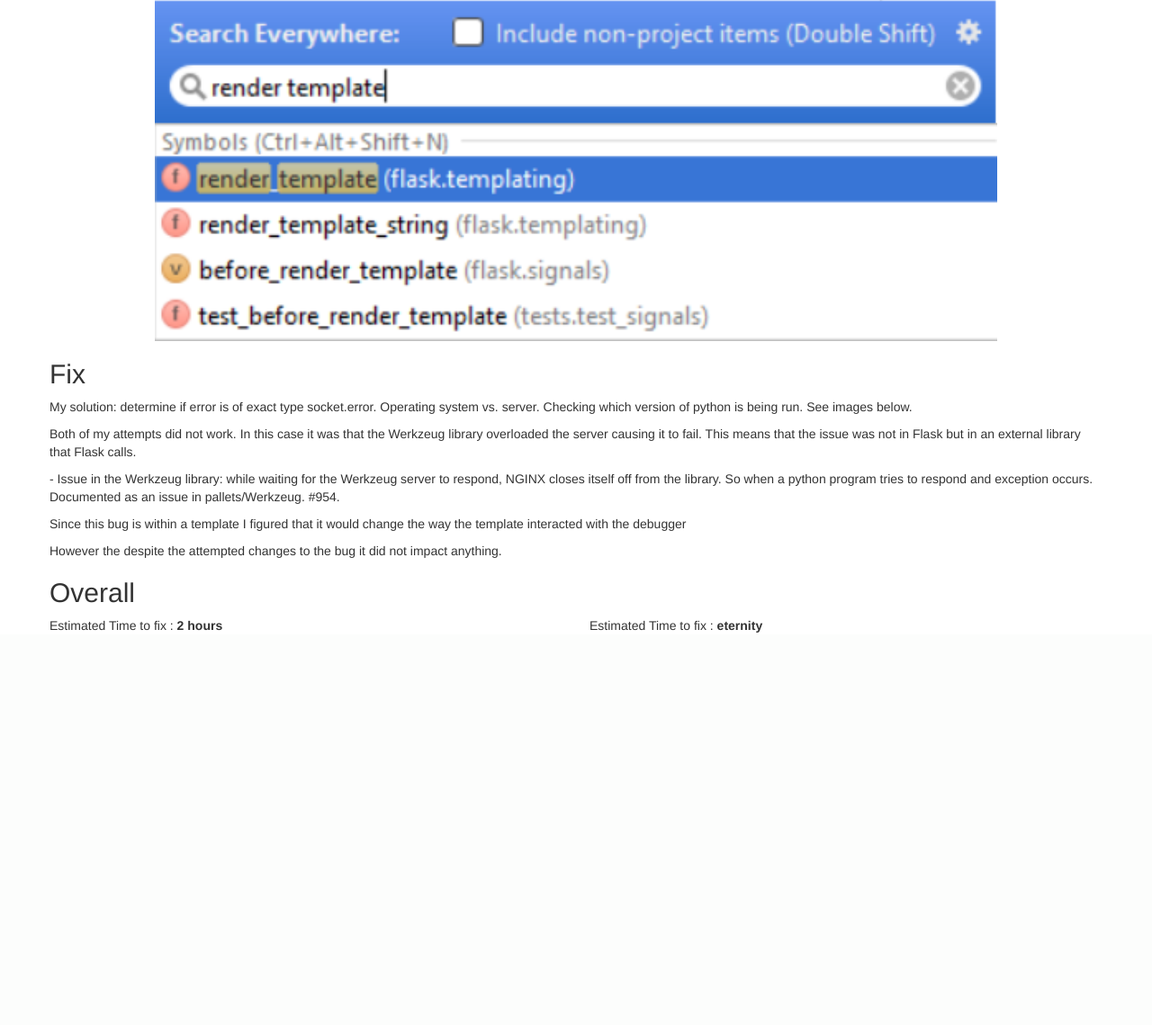
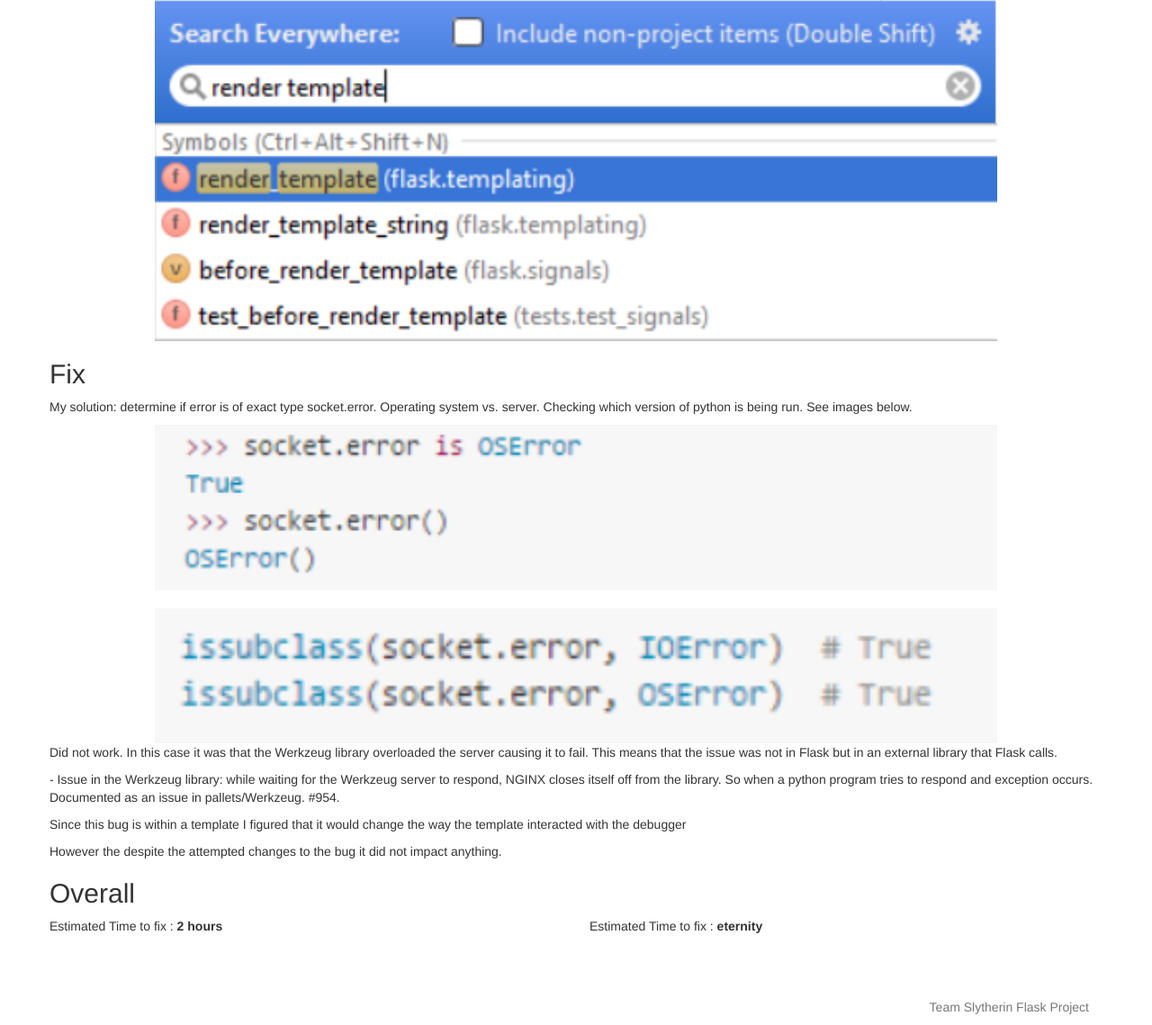
Before and after one commit to team-Slytherin-CSE2410/presentation, a Flask app: page /bug3 in a window 1280 px wide. Shown: the part 1240-2379 px from the top of the page at 90% size. Before the commit the page ends 1943 px from the top, so only its background shows below. Run offline with Flask 2, Linux system fonts and the light colour scheme; parts of the project's set-up code (start-up, migrations or seed data) failed here and were passed over; some libraries are stand-ins or nearby versions.

Commit message:
minor change

```diff
--- a/templates/bug3.html
+++ b/templates/bug3.html
@@ -48,8 +48,11 @@ if __name__ == '__main__':
 
                   <p>My solution: determine if error is of exact type socket.error. Operating system vs. server. Checking which version of python is being run. See images below.
                   </p>
+            <img src="{{ url_for('static', filename="img/img/1995_attempt_1.png") }}" style="display:block; margin: 0 auto;width:80%;"/>
+            <br>
+            <img src="{{ url_for('static', filename="img/img/1995_attempt_2.png") }}" style="display:block; margin: 0 auto;width:80%;"/>
 
-                  <p>Both of my attempts did not work. In this case it was that the Werkzeug library overloaded the server causing it to fail.  This means that the issue was not in Flask but in an external library that Flask calls.
+                  <p>Did not work. In this case it was that the Werkzeug library overloaded the server causing it to fail.  This means that the issue was not in Flask but in an external library that Flask calls.
                   </p>
 
                     <p>   - Issue in the Werkzeug library:  while waiting for the Werkzeug server to respond, NGINX closes itself off from the library. So when a python program tries to respond and exception occurs.  Documented as an issue in pallets/Werkzeug. #954.
--- a/templates/index.html
+++ b/templates/index.html
@@ -14,6 +14,10 @@
         <p>Alternatively, can clone from a terminal to achieve the same result.</p>
         <br>
         <p>Team worked with both Python 2.7 and Python 3.5.2 and operated in both OSX and Windows.</p>
+
+        <img src="{{ url_for('static', filename="img/img/flask_meme.jpg") }}" style="display:block; margin: 0 auto;width:50%;"/>
+        <br>
+        <br>
     </div>
 
 {% endblock %}
--- a/templates/template.html
+++ b/templates/template.html
@@ -41,5 +41,10 @@
     {% block body %}{% endblock %}
 </div>
 
+<footer class="footer">
+      <div class="container">
+        <p class="text-muted" style="margin-top:5em;text-align: right;">Team Slytherin   Flask Project</p>
+</footer>
+
 </body>
 </html>
```
Also changed, not shown: static/img/img/1995_attempt_1.png (renamed from img/1995 attempt 1.png), static/img/img/1995_attempt_2.png (renamed from img/1995 attempt 2.png), static/img/img/flask_meme.jpg (renamed from img/flask meme.jpg), 1 other file.
